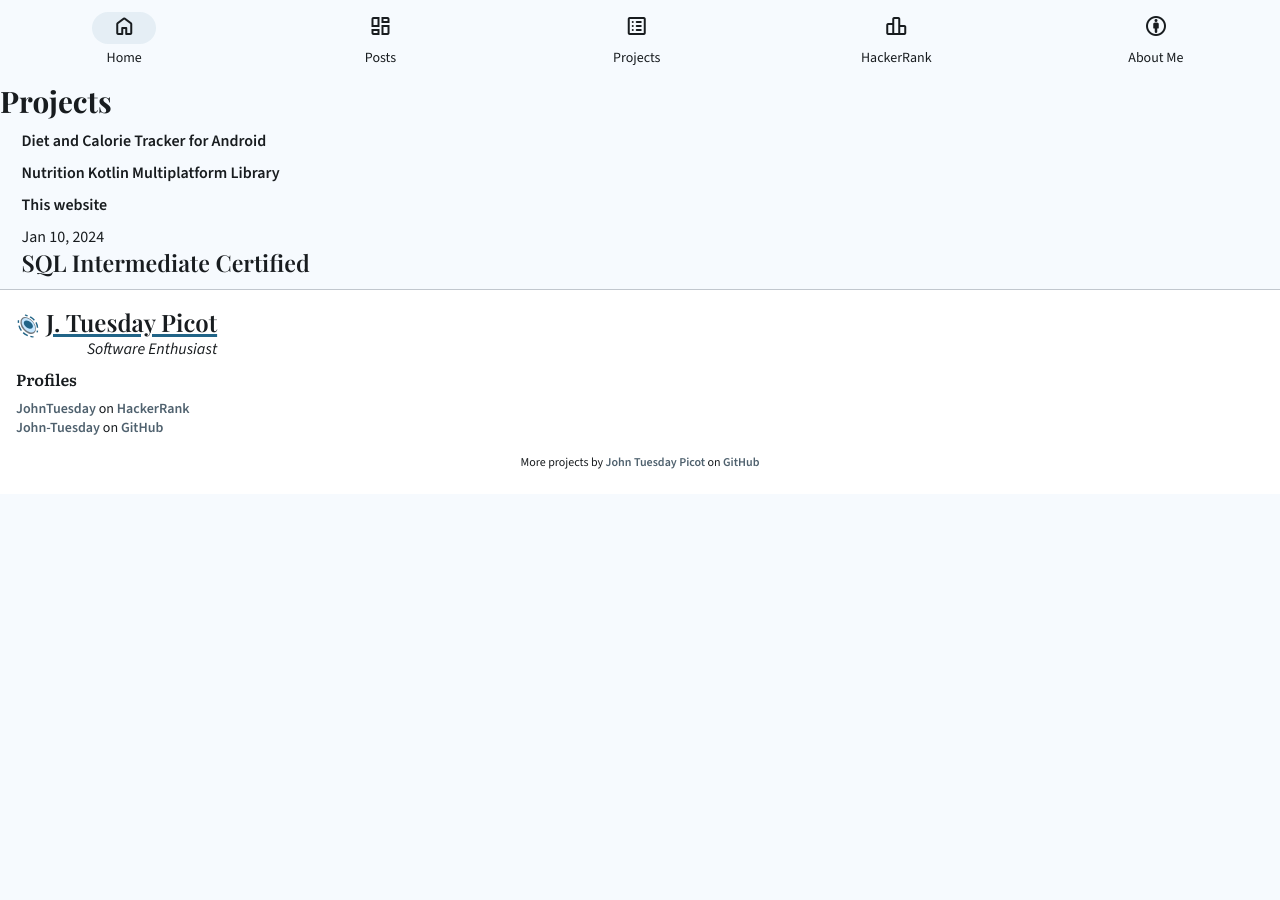
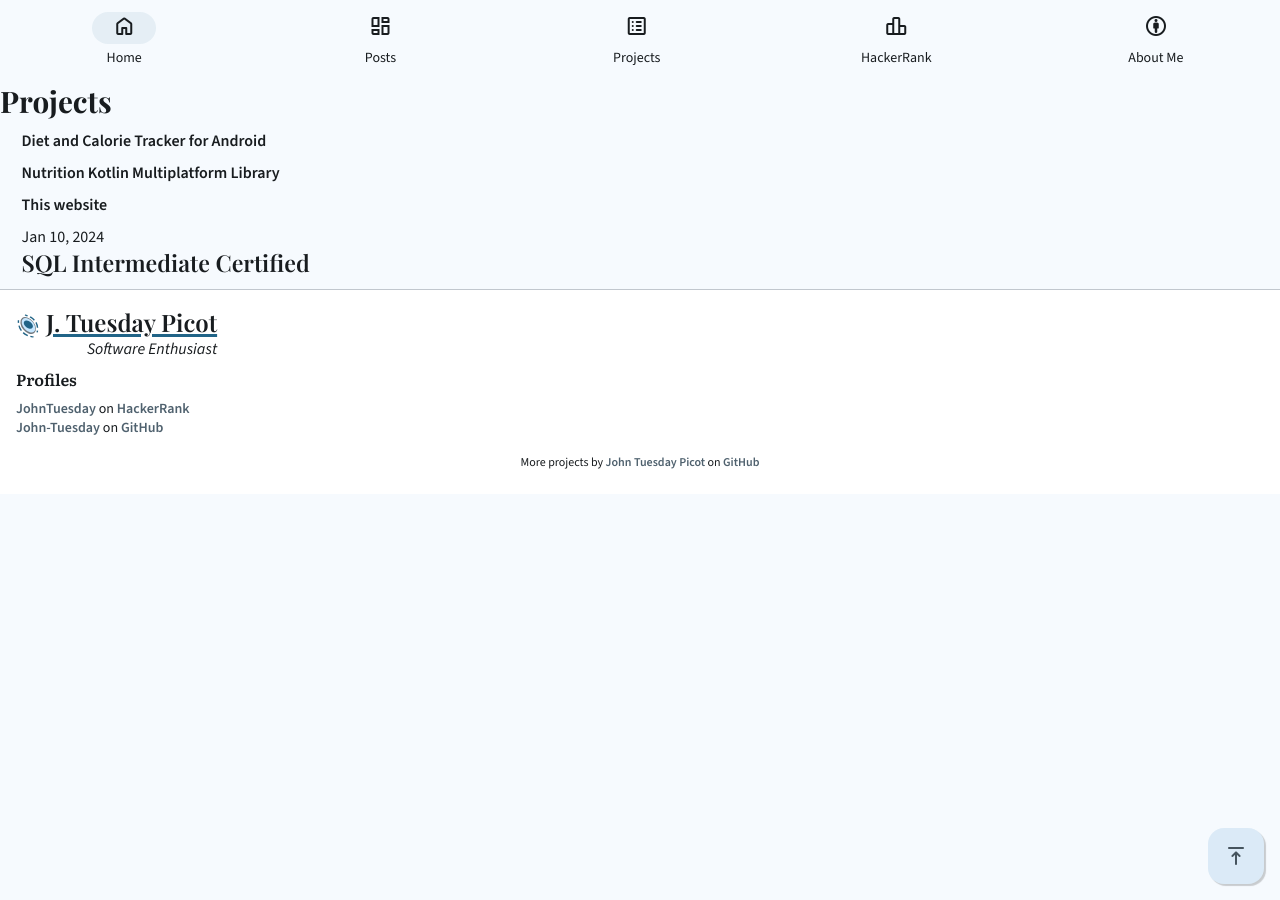
Before and after one commit to John-Tuesday/John-Tuesday.github.io, a Jekyll site: the page built from index.md, in a window 1280 px wide. Built offline with Jekyll 4.4.1, drawn with Linux system fonts in a browser that asks for light colours; some web fonts are replaced.

Commit message:
Include now separated back-to-top button

```diff
--- a/_includes/back-to-top.html
+++ b/_includes/back-to-top.html
@@ -1,3 +1,5 @@
-<a href="#{{ include.back-to-top-id | default: '' }}" class="back-to-top">
-  <span class="material-symbols-rounded">vertical_align_top</span>
-</a>
+<aside class="back-to-top-container">
+  <a href="#{{ include.back-to-top-id | default: '' }}" class="back-to-top">
+    <span class="material-symbols-rounded">vertical_align_top</span>
+  </a>
+</aside>
--- a/_layouts/default.html
+++ b/_layouts/default.html
@@ -3,7 +3,8 @@ layout: base
 back-to-top-id: ""
 ---
 
-{%- include nav-bar.html back-to-top-id=layout.back-to-top-id -%}
+{%- include nav-bar.html -%}
+{%- include back-to-top.html back-to-top-id=layout.back-to-top-id -%}
 
 <main id="main-content">
   {{ content }}
```
